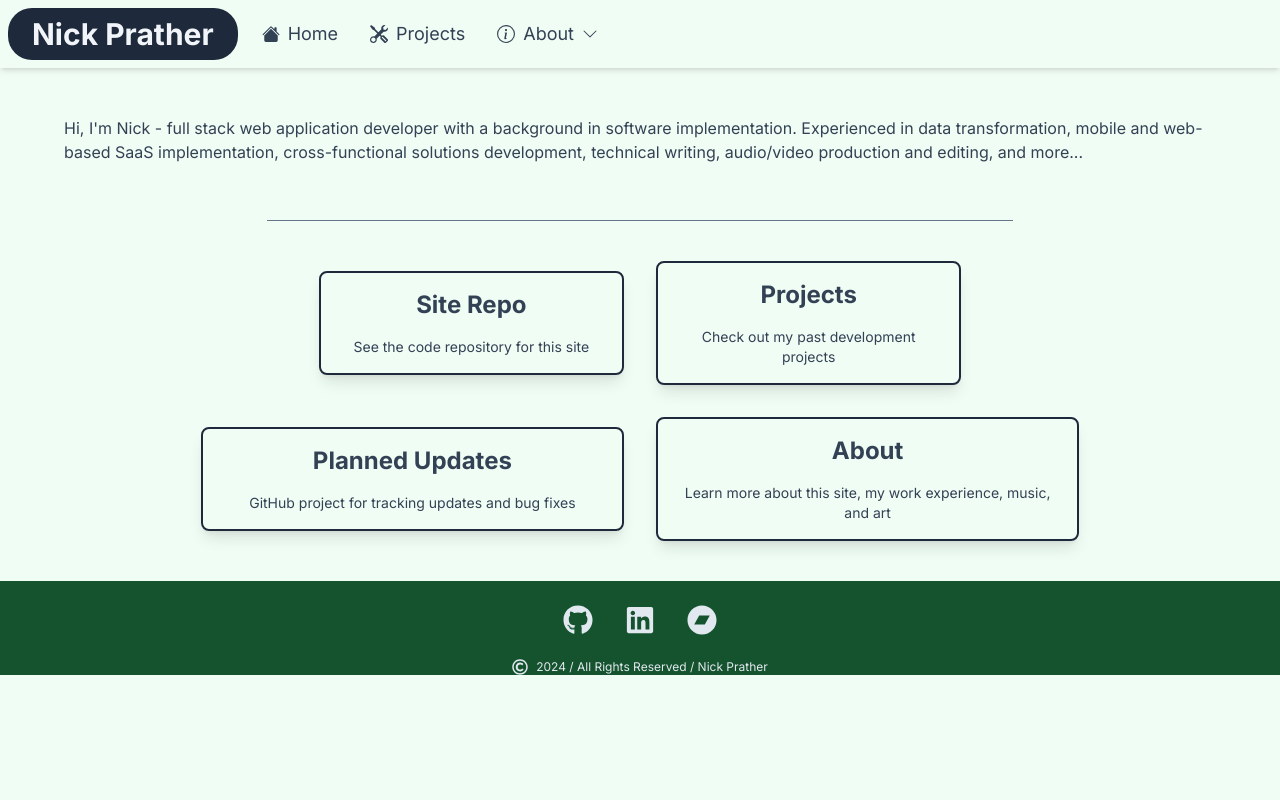
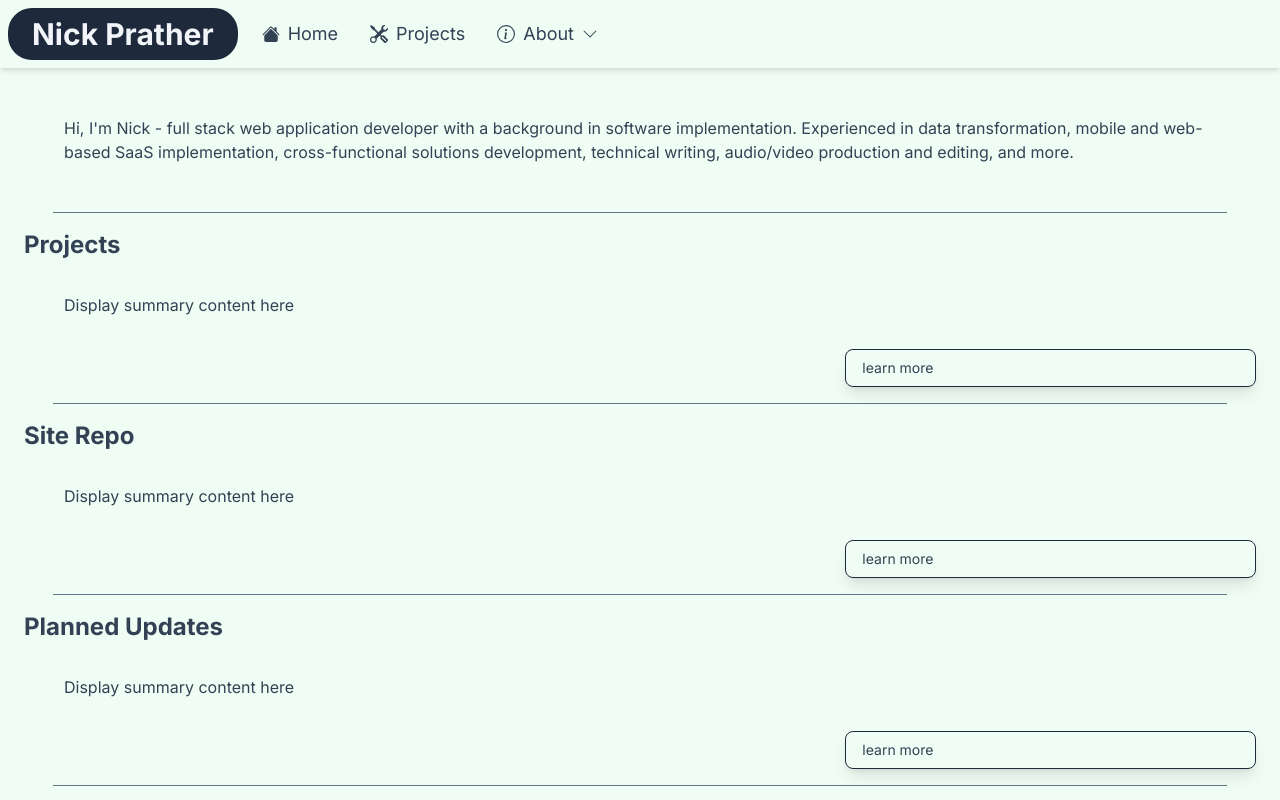
Before and after one commit to NickPrather11/Portfolio_V7, a Next.js app: page / in a window 1280 px wide. Shown: the top 800 px of the page. Built offline with nearby package versions, Linux system fonts and the light colour scheme; no server answers.

Commit message:
update: replacing landing page cardlinks with summary sections. This will allow the user to more quickly get an understanding of what each section contains

```diff
--- /dev/null
+++ b/app/components/LandingCard.tsx
@@ -0,0 +1,68 @@
+"use client";
+import React, { useState } from "react";
+import Center from "./Center";
+import Card from "./Card";
+import Link from "next/link";
+import { useRouter } from "next/navigation";
+
+export interface ILandingCard {
+  href: string;
+  target: string;
+  className: string;
+  title: string;
+}
+
+const LandingCard = ({
+  href,
+  target,
+  className,
+  title
+}: ILandingCard) => {
+    const [clicked, setClicked] = useState(false);
+    const router = useRouter();
+
+    const handleOnClickExternal = (e: React.MouseEvent<HTMLElement>) => {
+        e.preventDefault();
+        setClicked(true);
+        setTimeout(() => {
+          const newWindow = window.open(href, target, "noopener,noreferrer");
+          if (newWindow) newWindow.opener = null;
+          setClicked(false);
+        }, 500);
+      };
+
+      const handleOnClickInternal = (e: React.MouseEvent<HTMLElement>) => {
+        e.preventDefault();
+        setClicked(true);
+        setTimeout(() => {
+          router.push(href);
+          setClicked(false);
+        }, 500);
+      };
+
+  return (
+    <div className={`px-6 ${className}`}>
+      <h3>{title}</h3>
+
+        <Card>
+            <p>Display summary content here</p>
+        </Card>
+
+      <div className="flex justify-self-end w-4/12 px-4 py-2 shadow-lg rounded-lg border border-slate-800 hover:text-slate-400">
+          {target === "_blank" ? (
+            <button onClick={(e) => handleOnClickExternal(e)}>
+              <Center className="text-sm">learn more</Center>
+            </button>
+          ) : (
+            <Link href={href} legacyBehavior={true}>
+              <a onClick={(e) => handleOnClickInternal(e)}>
+                <Center className="text-sm">learn more</Center>
+              </a>
+            </Link>
+          )}
+      </div>
+    </div>
+  );
+};
+
+export default LandingCard;
--- a/app/page.tsx
+++ b/app/page.tsx
@@ -1,72 +1,57 @@
 import Card from "./components/Card";
 import CardLink from "./components/CardLink";
 import Center from "./components/Center";
+import LandingCard from "./components/LandingCard";
 import Page from "./components/Page";
 
 export default function Home() {
   return (
-    <Page className="pt-4">
+    <Page className="pt-4 pb-8">
       <Card>
         <Center className="flex-col lg:max-w-6xl">
           <p className="text-md">
-            Hi, I&apos;m Nick - full stack web application developer with a background in software implementation. Experienced in data transformation, mobile and web-based SaaS implementation, cross-functional solutions development, technical writing, audio/video production and editing, and more...
+            Hi, I&apos;m Nick - full stack web application developer with a background in software implementation. Experienced in data transformation, mobile and web-based SaaS implementation, cross-functional solutions development, technical writing, audio/video production and editing, and more.
           </p>
         </Center>
       </Card>
 
-      <hr className="mt-6 w-10/12 md:w-7/12 border-slate-500" />
+      <hr className="my-4 w-11/12 border-slate-500" />
 
-      <Center id="all_landing_cards" className="flex flex-col w-full m-6">
-        <Center className="flex-col justify-evenly lg:flex-row">
-          <CardLink
+      <div className="flex flex-col w-full">
+        <LandingCard
+          href="./projects"
+          target="_self"
+          title="Projects"
+          className=""
+        />
+
+        <hr className="my-4 w-11/12 border-slate-500 self-center" />
+
+        <LandingCard
           href="https://github.com/NickPrather11/Portfolio_V7"
           target="_blank"
           title="Site Repo"
-            description="See the code repository for this site"
           className=""
-            childImgPath={null}
         />
 
-          <CardLink
-            href="./projects"
-            target="_self"
-            title="Projects"
-            description="Check out my past development projects"
-            className=""
-            childImgPath={null}
-          />
+        <hr className="my-4 w-11/12 border-slate-500 self-center" />
 
-          {/*
-          <CardLink
-            href="./contact"
-            target="_self"
-            title="Contact"
-            description="Curious about my work? Interested in collaborating? Send me a message!"
-            className=""
-            childImgPath={null}
-          />
-          */}
-        </Center>
-        <Center className="flex-col justify-evenly lg:flex-row">
-          <CardLink
+        <LandingCard
           href="https://github.com/users/NickPrather11/projects/1"
           target="_blank"
           title="Planned Updates"
-            description="GitHub project for tracking updates and bug fixes"
           className=""
-            childImgPath={null}
         />
 
-          <CardLink
+        <hr className="my-4 w-11/12 border-slate-500 self-center" />
+
+        <LandingCard
           href="./about"
           target="_self"
           title="About"
-            description="Learn more about this site, my work experience, music, and art"
           className=""
-            childImgPath={null}
         />
-        </Center>
-      </Center>
+      </div>
     </Page>
   );
 }
```
Lines whose indentation alone changed are shown as unchanged.
